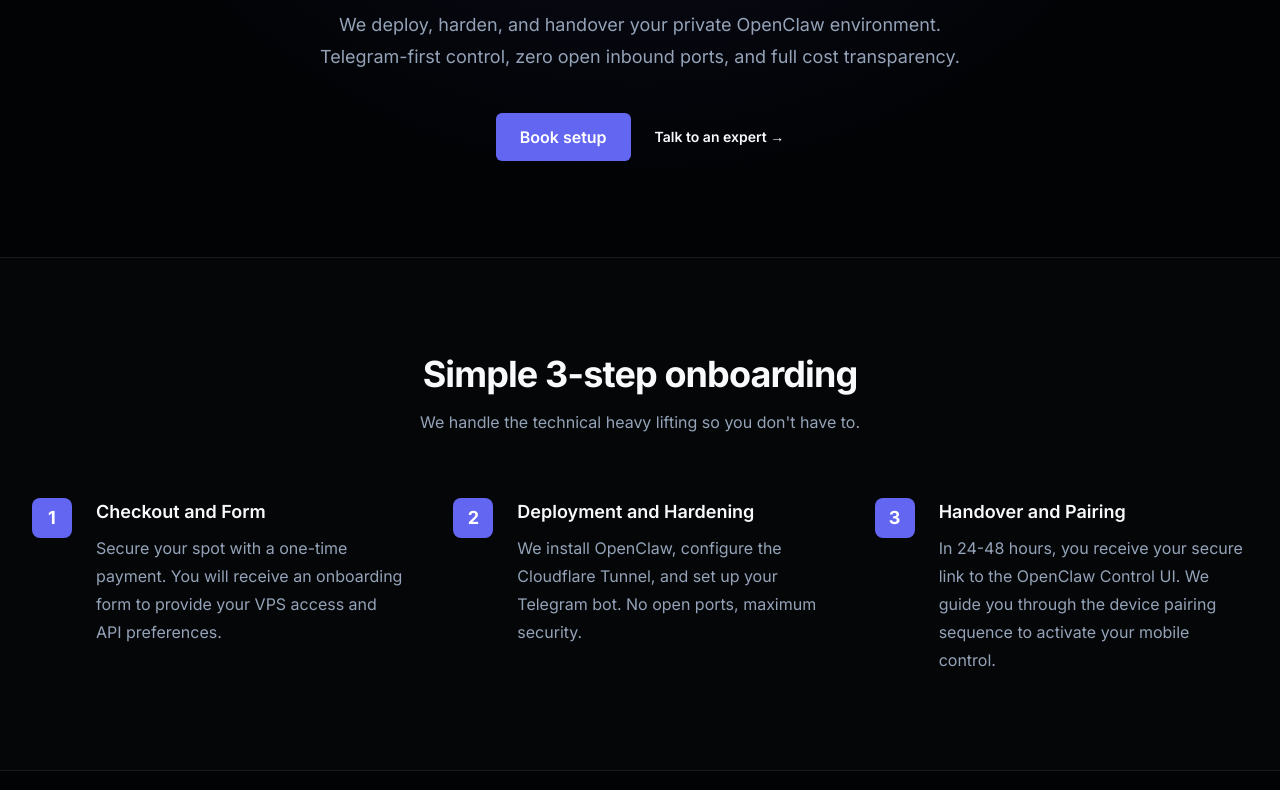
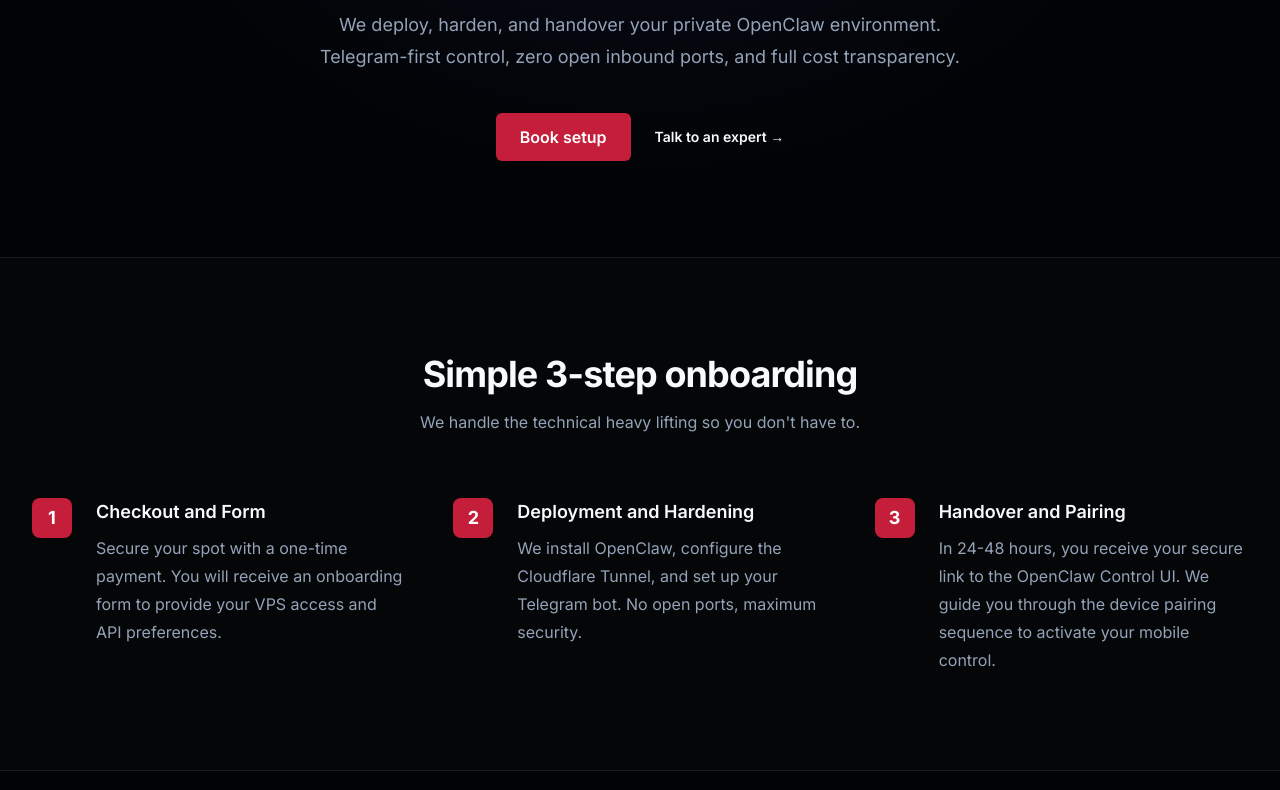
Before and after one commit to Maxei6/devcrx-landing, a website: page index.html in a window 1280 px wide. Shown: the part 426-1216 px from the top of the page. Drawn offline with nearby package versions, Linux system fonts and the light colour scheme.

Commit message:
Update branding to OpenClaw red #C41E3A

```diff
--- a/index.html
+++ b/index.html
@@ -15,7 +15,7 @@
             card: "rgba(13, 16, 23, 0.7)",
             "card-hover": "rgba(20, 24, 33, 0.8)",
             border: "rgba(255, 255, 255, 0.08)",
-            primary: "#6366f1",
+            primary: "#C41E3A",
             text: "#f8fafc",
             muted: "#94a3b8",
           },
```
